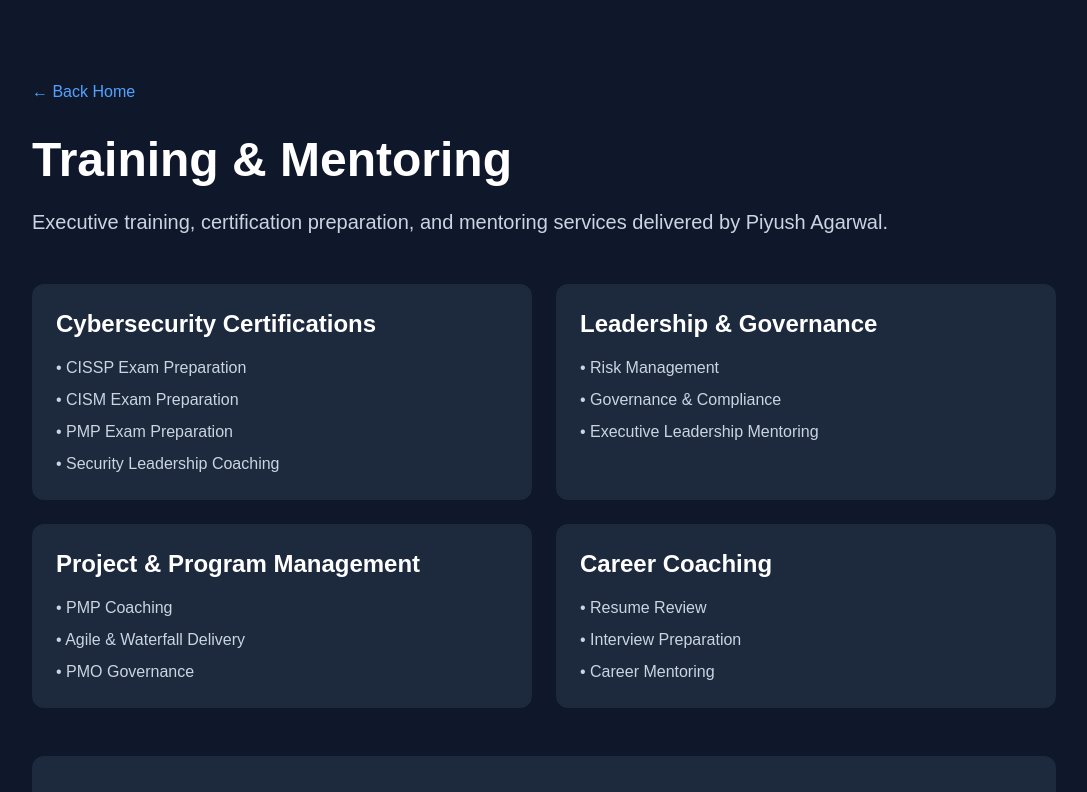
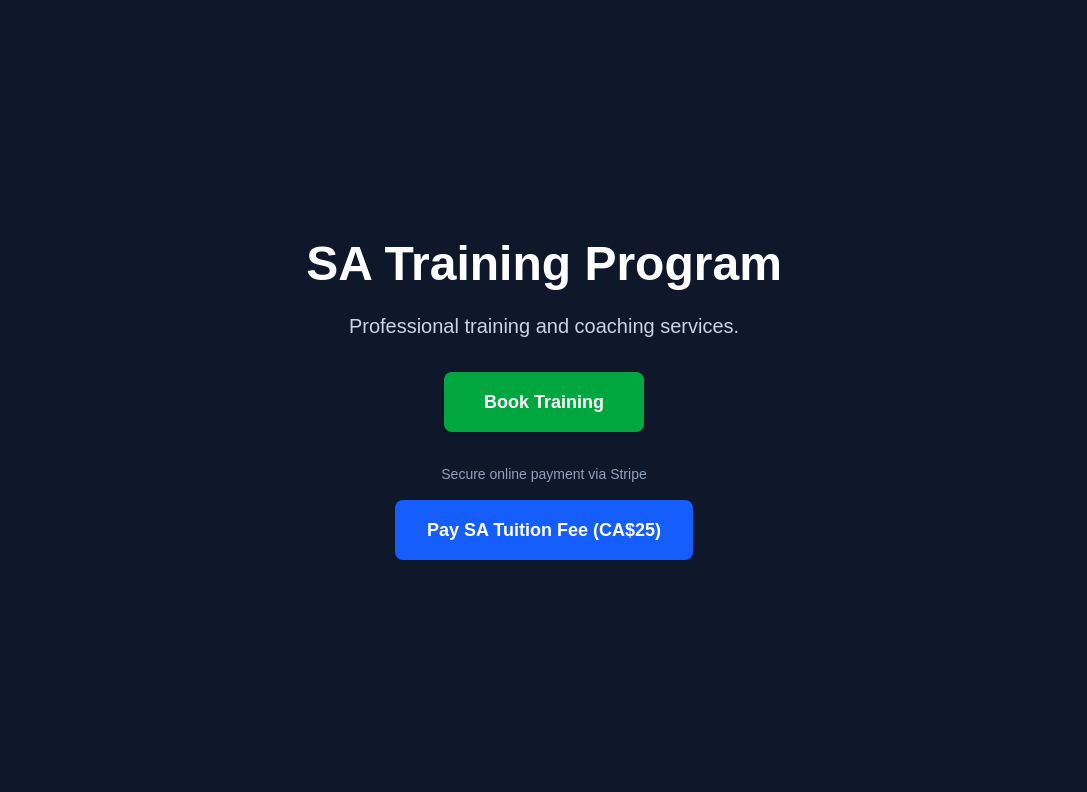
Before and after one commit to piyushinottawa/piyushagarwal, a Next.js app: page /training in a window 1280 px wide. Shown: the top 792 px of the page, without its empty margins (96-1183 px from the left). Built offline with nearby package versions, Linux system fonts and the light colour scheme.

Commit message:
Add Stripe payment button

```diff
--- a/app/training/page.tsx
+++ b/app/training/page.tsx
@@ -1,89 +1,40 @@
-export default function TrainingPage() {
+export default function Home() {
   return (
-    <main className="min-h-screen bg-slate-900 text-white py-20 px-6">
-      <div className="max-w-5xl mx-auto">
-        <a href="/" className="text-blue-400 hover:text-blue-300">
-          ← Back Home
+    <main className="min-h-screen bg-slate-900 text-white flex items-center justify-center px-6">
+      <div className="max-w-3xl text-center">
+
+        <h1 className="text-5xl font-bold mb-6">
+          SA Training Program
+        </h1>
+
+        <p className="text-xl text-slate-300 mb-8">
+          Professional training and coaching services.
+        </p>
+
+        {/* Book Training Button */}
+        <a
+          href="/contact"
+          className="inline-block bg-green-600 hover:bg-green-700 px-10 py-4 rounded-lg text-lg font-semibold transition"
+        >
+          Book Training
         </a>
 
-        <h1 className="text-5xl font-bold mt-8 mb-6">
-          Training & Mentoring
-        </h1>
-
-        <p className="text-xl text-slate-300 mb-12">
-          Executive training, certification preparation, and mentoring services
-          delivered by Piyush Agarwal.
-        </p>
-
-        <div className="grid md:grid-cols-2 gap-6">
-          <div className="bg-slate-800 p-6 rounded-xl">
-            <h2 className="text-2xl font-semibold mb-4">
-              Cybersecurity Certifications
-            </h2>
-            <ul className="space-y-2 text-slate-300">
-              <li>• CISSP Exam Preparation</li>
-              <li>• CISM Exam Preparation</li>
-              <li>• PMP Exam Preparation</li>
-              <li>• Security Leadership Coaching</li>
-            </ul>
-          </div>
-
-          <div className="bg-slate-800 p-6 rounded-xl">
-            <h2 className="text-2xl font-semibold mb-4">
-              Leadership & Governance
-            </h2>
-            <ul className="space-y-2 text-slate-300">
-              <li>• Risk Management</li>
-              <li>• Governance & Compliance</li>
-              <li>• Executive Leadership Mentoring</li>
-            </ul>
-          </div>
-
-          <div className="bg-slate-800 p-6 rounded-xl">
-            <h2 className="text-2xl font-semibold mb-4">
-              Project & Program Management
-            </h2>
-            <ul className="space-y-2 text-slate-300">
-              <li>• PMP Coaching</li>
-              <li>• Agile & Waterfall Delivery</li>
-              <li>• PMO Governance</li>
-            </ul>
-          </div>
-
-          <div className="bg-slate-800 p-6 rounded-xl">
-            <h2 className="text-2xl font-semibold mb-4">
-              Career Coaching
-            </h2>
-            <ul className="space-y-2 text-slate-300">
-              <li>• Resume Review</li>
-              <li>• Interview Preparation</li>
-              <li>• Career Mentoring</li>
-            </ul>
-          </div>
-        </div>
-
-        <div className="mt-12 bg-slate-800 p-8 rounded-xl text-center">
-          <h2 className="text-3xl font-bold mb-4">
-            Book Training Session
-          </h2>
-
-          <p className="text-slate-300 mb-6">
-            Secure your training or mentoring session using Stripe payment.
+        {/* Stripe Payment Section */}
+        <div className="mt-8">
+          <p className="text-sm text-slate-400 mb-4">
+            Secure online payment via Stripe
           </p>
 
           <a
-            href="https://buy.stripe.com/test_abc123xyz"
+            href="https://buy.stripe.com/drm9AT4rO9Kd3nKgqobf000"
             target="_blank"
             rel="noopener noreferrer"
-            className="inline-block bg-green-600 hover:bg-green-700 px-10 py-4 rounded-lg text-lg font-semibold transition"
+            className="inline-block bg-blue-600 text-white px-8 py-4 rounded-lg text-lg font-semibold hover:bg-blue-700 transition"
           >
-            Book Training / Pay Now
+            Pay SA Tuition Fee (CA$25)
           </a>
+        </div>
 
-          <p className="text-sm text-slate-400 mt-4">
-            Replace this with your real Stripe Payment Link before going live.
-          </p>
-        </div>
       </div>
     </main>
   );
```
